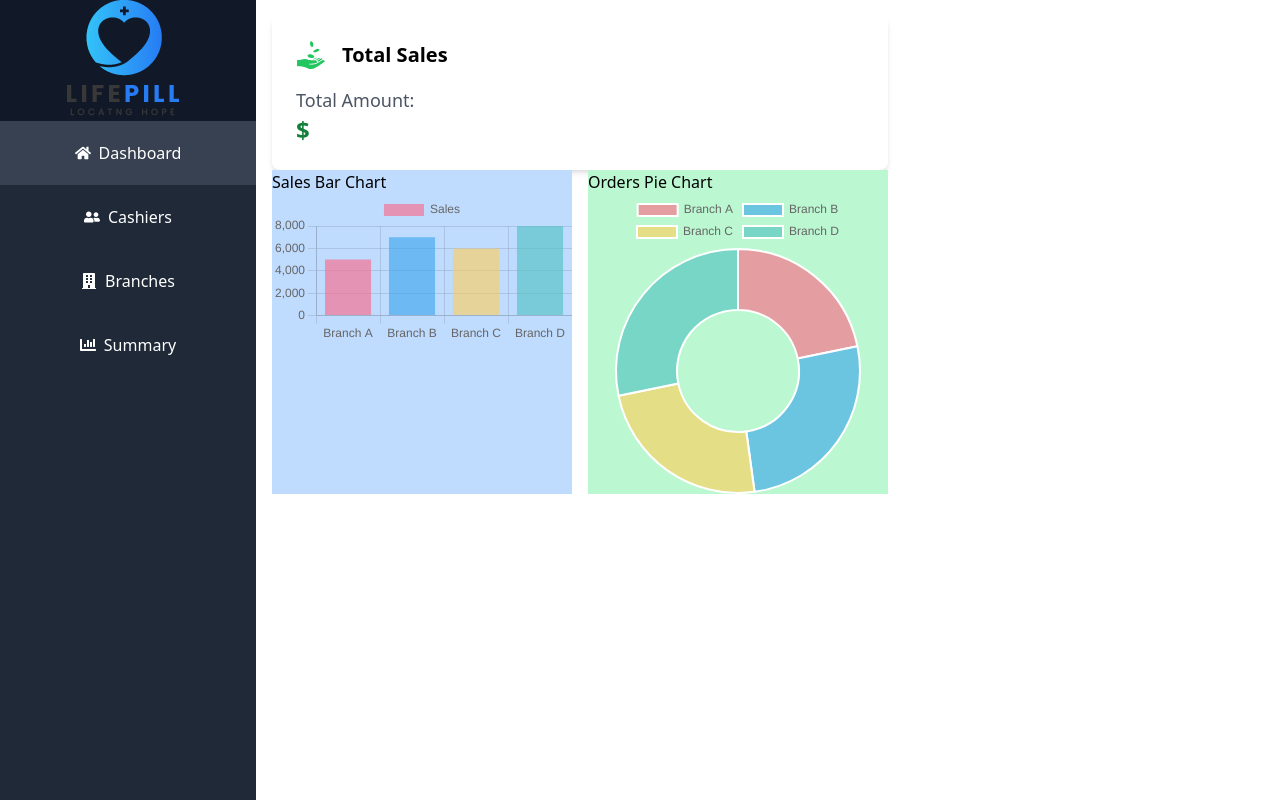
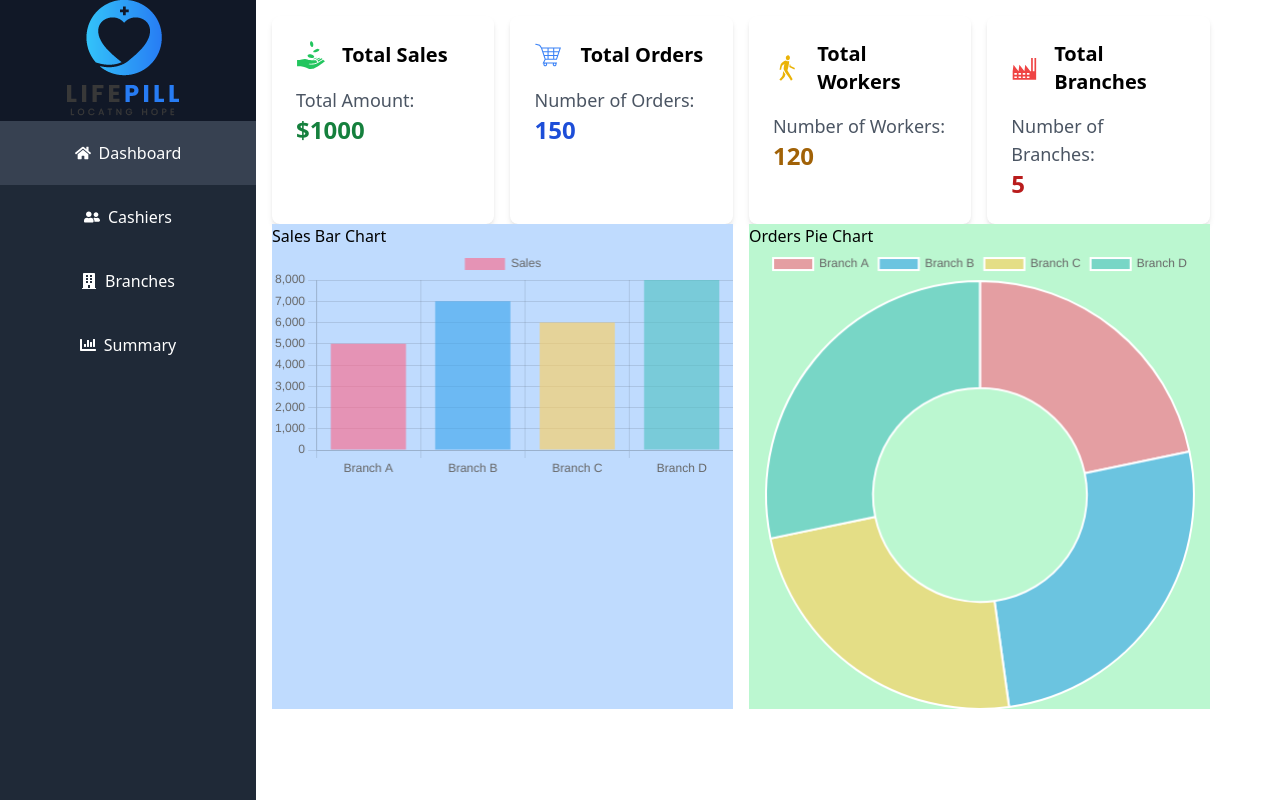
Before and after one commit to Life-Pill/pharmacy-manager-web-app, a React (Vite) app: page /dashboard in a window 1280 px wide. Built offline with nearby package versions, Linux system fonts and the light colour scheme.

Commit message:
Add summary detail cards and update layout in MainDashboard

```diff
--- a/src/features/main-dashboard/components/summary-detail-cards/SummaryCards.tsx
+++ b/src/features/main-dashboard/components/summary-detail-cards/SummaryCards.tsx
@@ -1,19 +1,61 @@
 import React from 'react';
-import { GiReceiveMoney } from 'react-icons/gi';
+import {
+  GiReceiveMoney,
+  GiShoppingCart,
+  GiWalk,
+  GiFactory,
+} from 'react-icons/gi';
 
 type Props = {};
 
 function SummaryCards({}: Props) {
   return (
-    <div>
-      <div className='bg-white rounded-lg shadow-md p-6'>
+    <div className='flex gap-4 w-full'>
+      {/* Total Sales Card */}
+      <div className='bg-white rounded-lg shadow-md p-6 flex-1'>
         <div className='flex items-center'>
           <GiReceiveMoney className='text-green-500 text-3xl mr-4' />
           <h2 className='text-xl font-semibold'>Total Sales</h2>
         </div>
         <div className='mt-4'>
           <p className='text-gray-600 text-lg'>Total Amount:</p>
-          <p className='text-2xl font-semibold text-green-700'>${}</p>
+          <p className='text-2xl font-semibold text-green-700'>$1000</p>
+        </div>
+      </div>
+
+      {/* Total Orders Card */}
+      <div className='bg-white rounded-lg shadow-md p-6 flex-1'>
+        <div className='flex items-center'>
+          <GiShoppingCart className='text-blue-500 text-3xl mr-4' />
+          <h2 className='text-xl font-semibold'>Total Orders</h2>
+        </div>
+        <div className='mt-4'>
+          <p className='text-gray-600 text-lg'>Number of Orders:</p>
+          <p className='text-2xl font-semibold text-blue-700'>150</p>
+        </div>
+      </div>
+
+      {/* Total Workers Card */}
+      <div className='bg-white rounded-lg shadow-md p-6 flex-1'>
+        <div className='flex items-center'>
+          <GiWalk className='text-yellow-500 text-3xl mr-4' />
+          <h2 className='text-xl font-semibold'>Total Workers</h2>
+        </div>
+        <div className='mt-4'>
+          <p className='text-gray-600 text-lg'>Number of Workers:</p>
+          <p className='text-2xl font-semibold text-yellow-700'>120</p>
+        </div>
+      </div>
+
+      {/* Total Branches Card */}
+      <div className='bg-white rounded-lg shadow-md p-6 flex-1'>
+        <div className='flex items-center'>
+          <GiFactory className='text-red-500 text-3xl mr-4' />
+          <h2 className='text-xl font-semibold'>Total Branches</h2>
+        </div>
+        <div className='mt-4'>
+          <p className='text-gray-600 text-lg'>Number of Branches:</p>
+          <p className='text-2xl font-semibold text-red-700'>5</p>
         </div>
       </div>
     </div>
--- a/src/features/main-dashboard/layouts/MainDashboard.tsx
+++ b/src/features/main-dashboard/layouts/MainDashboard.tsx
@@ -8,9 +8,8 @@ type Props = {};
 function MainDashboard({}: Props) {
   return (
     <div className='p-4 max-h-screen overflow-y-hidden w-full'>
-      <div>
-        <SummaryCards />
-      </div>
+      <SummaryCards />
+
       <div className='grid grid-cols-2 gap-4'>
         <div className=' bg-blue-200'>
           <SalesBarChart />
```
